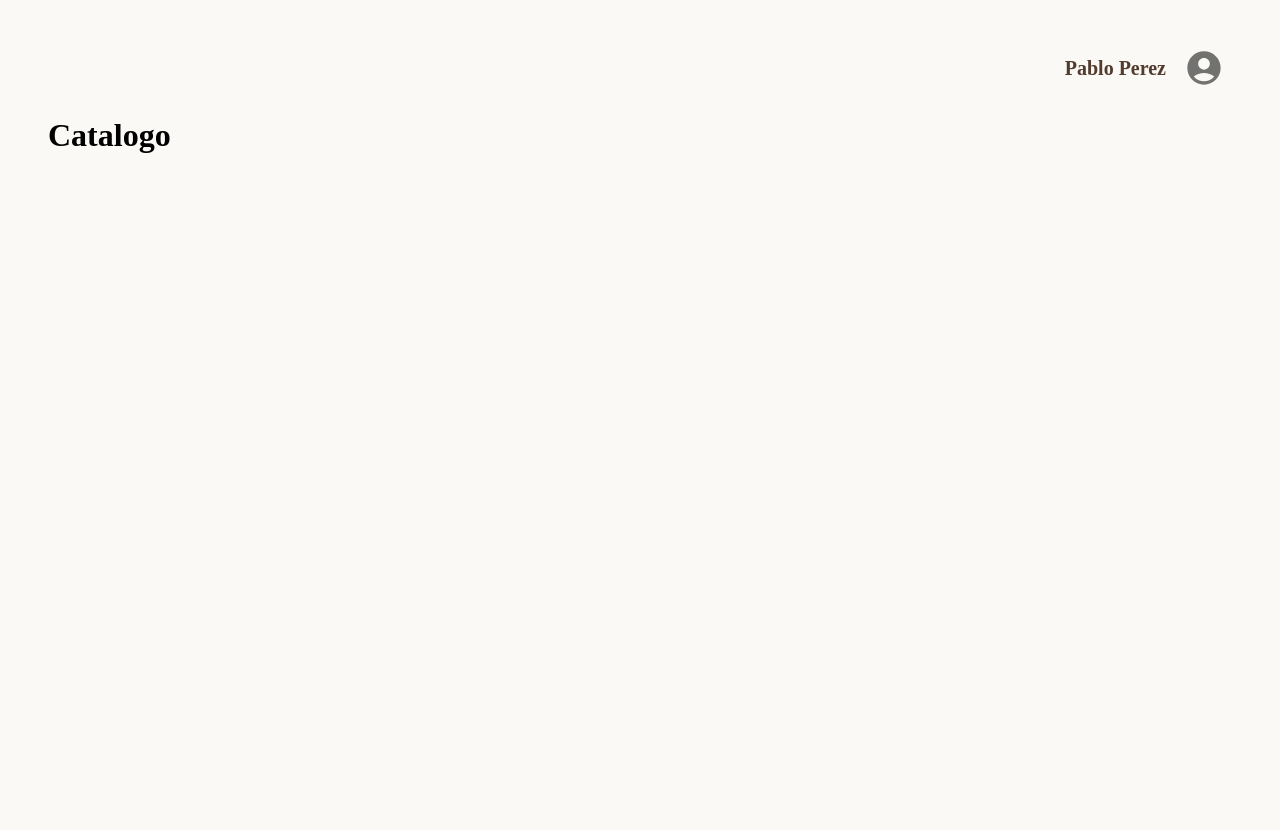
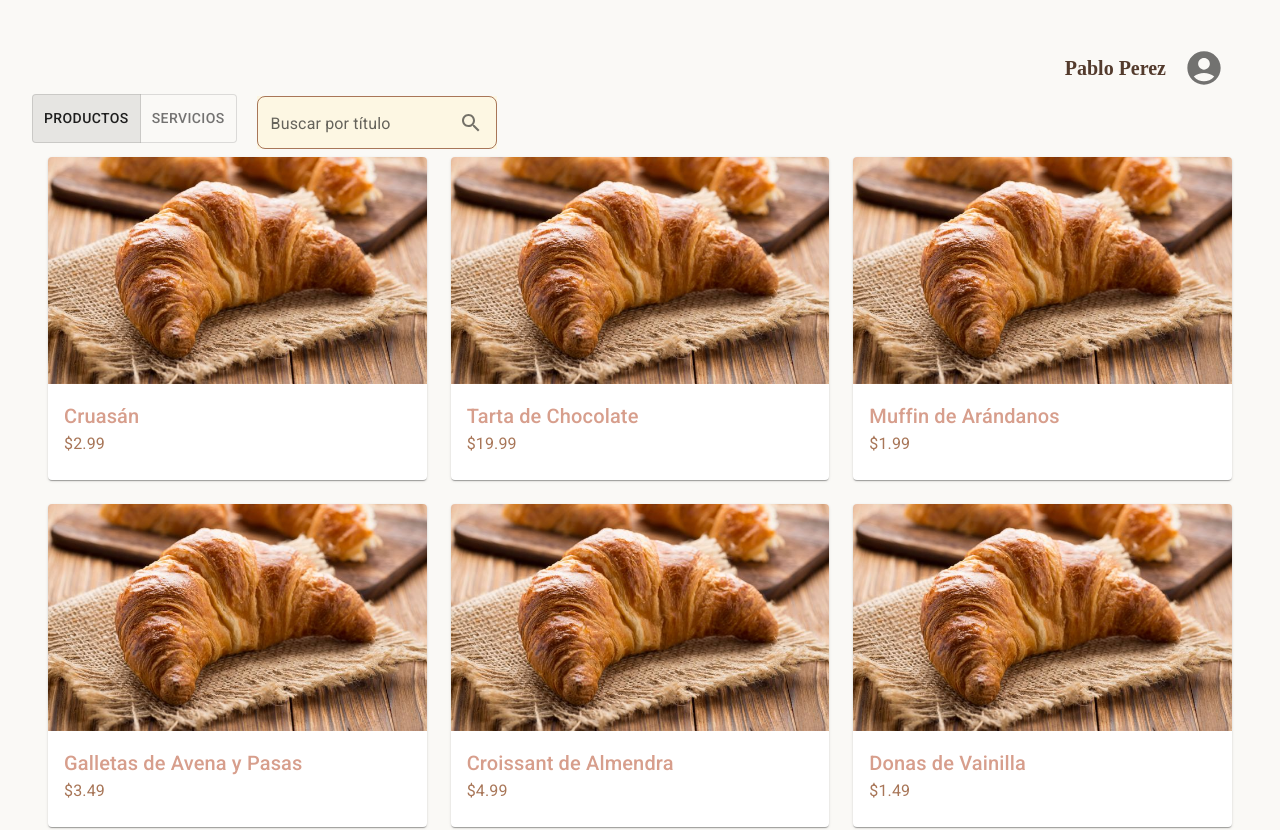
Before and after one commit to fatinoble/muerde-uy, a Next.js app: page /product/catalog/Catalog in a window 1280 px wide. Shown: the top 830 px of the page. Before the commit the page ends 800 px from the top, so only its background shows below. Built offline with nearby package versions, Linux system fonts and the light colour scheme.

Commit message:
catalog layout

```diff
--- a/pages/product/catalog/Catalog.jsx
+++ b/pages/product/catalog/Catalog.jsx
@@ -1,13 +1,52 @@
+import React, { useState } from 'react';
 import Layout from '../../../src/components/UserLayout';
+import ProductCatalog from './components/ProductCatalog';
+import ServiceCatalog from './components/ServiceCatalog';
+import Search from './components/Search';
+import { ToggleButton, ToggleButtonGroup, Grid } from '@mui/material';
 
 const Catalog = () => {
+  const [selectedCatalog, setSelectedCatalog] = useState('products');
+  const [searchQuery, setSearchQuery] = useState('');
+
+  const handleSearchChange = (event) => {
+    setSearchQuery(event.target.value);
+  };
+
+  const handleCatalogTypeChange = (event, newCatalogType) => {
+    if (newCatalogType) {
+      setSearchQuery('');
+      setSelectedCatalog(newCatalogType);
+    }
+  };
 
   return (
     <Layout>
-    <div>
-      <h1>Catalogo</h1>
-    </div>
-     </Layout>
+      <Grid container spacing={2} alignItems="center">
+        <Grid sx={{ textAlign: 'left' }}>
+          <ToggleButtonGroup
+            value={selectedCatalog}
+            exclusive
+            onChange={handleCatalogTypeChange}
+            aria-label="catalog type"
+          >
+            <ToggleButton value="products" aria-label="products">
+              Productos
+            </ToggleButton>
+            <ToggleButton value="services" aria-label="services">
+              Servicios
+            </ToggleButton>
+          </ToggleButtonGroup>
+        </Grid>
+        <Grid sx={{ textAlign: 'left', width: '50%', marginLeft: '20px'}}>
+          <Search handleSearchChange={handleSearchChange} searchQuery={searchQuery} />
+        </Grid>
+      </Grid>
+
+      <div>
+        {selectedCatalog === 'products' ? <ProductCatalog searchQuery={searchQuery} /> : <ServiceCatalog searchQuery={searchQuery} />}
+      </div>
+    </Layout>
   );
 };
 
--- /dev/null
+++ b/pages/product/catalog/components/ProductCard.jsx
@@ -0,0 +1,34 @@
+import React from 'react';
+import { Card, CardMedia, CardContent, Typography, Grid } from '@mui/material';
+import { createTheme, ThemeProvider } from '@mui/material/styles';
+
+const theme = createTheme({
+  palette: {
+    primary: {
+      main: '#D79E8C',
+    },
+    secondary: {
+      main: '#A87658',
+    },
+  },
+});
+
+const ProductCard = ({ imageSrc, title, price }) => {
+  return (
+    <ThemeProvider theme={theme}>
+      <Card sx={{ height: '100%' }}>
+        <CardMedia component="img" src={imageSrc} alt={title} />
+        <CardContent>
+          <Typography variant="h6" component="div" color="primary">
+            {title}
+          </Typography>
+          <Typography variant="body1" color="secondary">
+            {price}
+          </Typography>
+        </CardContent>
+      </Card>
+    </ThemeProvider>
+  );
+};
+
+export default ProductCard;
--- /dev/null
+++ b/pages/product/catalog/components/ProductCatalog.jsx
@@ -0,0 +1,133 @@
+import React from 'react';
+import ProductCard from './ProductCard';
+import { Grid } from '@mui/material';
+import { createTheme, ThemeProvider } from '@mui/material/styles';
+
+const products = [
+  {
+    id: 1,
+    title: 'Cruasán',
+    price: '$2.99',
+    image: '/images/croassant.jpg',
+  },
+  {
+    id: 2,
+    title: 'Tarta de Chocolate',
+    price: '$19.99',
+    image: '/images/croassant.jpg',
+  },
+  {
+    id: 3,
+    title: 'Muffin de Arándanos',
+    price: '$1.99',
+    image: '/images/croassant.jpg',
+  },
+  {
+    id: 4,
+    title: 'Galletas de Avena y Pasas',
+    price: '$3.49',
+    image: '/images/croassant.jpg',
+  },
+  {
+    id: 5,
+    title: 'Croissant de Almendra',
+    price: '$4.99',
+    image: '/images/croassant.jpg',
+  },
+  {
+    id: 6,
+    title: 'Donas de Vainilla',
+    price: '$1.49',
+    image: '/images/croassant.jpg',
+  },
+  {
+    id: 7,
+    title: 'Pan de Plátano',
+    price: '$5.99',
+    image: '/images/croassant.jpg',
+  },
+  {
+    id: 8,
+    title: 'Éclair de Frambuesa',
+    price: '$3.99',
+    image: '/images/croassant.jpg',
+  },
+  {
+    id: 9,
+    title: 'Tartaleta de Manzana',
+    price: '$2.49',
+    image: '/images/croassant.jpg',
+  },
+  {
+    id: 10,
+    title: 'Brownie de Nuez',
+    price: '$2.99',
+    image: '/images/croassant.jpg',
+  },
+  {
+    id: 11,
+    title: 'Cupcakes de Fresa',
+    price: '$2.49',
+    image: '/images/croassant.jpg',
+  },
+  {
+    id: 12,
+    title: 'Galletas de Chocolate',
+    price: '$1.99',
+    image: '/images/croassant.jpg',
+  },
+  {
+    id: 13,
+    title: 'Tarta de Limón',
+    price: '$17.99',
+    image: '/images/croassant.jpg',
+  },
+  {
+    id: 14,
+    title: 'Magdalenas de Naranja',
+    price: '$1.49',
+    image: '/images/croassant.jpg',
+  },
+  {
+    id: 15,
+    title: 'Rollos de Canela',
+    price: '$3.99',
+    image: '/images/croassant.jpg',
+  },
+];
+
+const theme = createTheme({
+  palette: {
+    primary: {
+      main: '#FDF7E3',
+    },
+    secondary: {
+      main: '#A87658',
+    },
+  },
+});
+
+const ProductCatalog = ({searchQuery = ''}) => {
+
+  const filteredProducts = products.filter((product) =>
+    product.title.toLowerCase().includes(searchQuery.toLowerCase())
+  );
+
+  return (
+    <ThemeProvider theme={theme}>
+      <Grid container spacing={3} sx={{ display: 'flex', alignItems: 'stretch' }}>
+        {filteredProducts.map((product) => (
+          <Grid item key={product.id} xs={12} sm={6} md={4}>
+            <ProductCard
+              imageSrc={product.image}
+              title={product.title}
+              price={product.price}
+            />
+          </Grid>
+        ))}
+      </Grid>
+    </ThemeProvider>
+  );
+};
+
+export default ProductCatalog;
--- /dev/null
+++ b/pages/product/catalog/components/Search.jsx
@@ -0,0 +1,54 @@
+import React from 'react';
+import { TextField, InputAdornment } from '@mui/material';
+import { createTheme, ThemeProvider } from '@mui/material/styles';
+import SearchIcon from '@mui/icons-material/Search';
+
+const theme = createTheme({
+  palette: {
+    primary: {
+      main: '#FDF7E3',
+    },
+    secondary: {
+      main: '#A87658',
+    },
+  },
+  typography: {
+    fontSize: 14,
+  },
+});
+
+const Search = ({ handleSearchChange, searchQuery }) => {
+  return (
+    <ThemeProvider theme={theme}>
+      <TextField
+        label="Buscar por título"
+        value={searchQuery}
+        onChange={handleSearchChange}
+        fullWidth
+        variant="outlined"
+        margin="normal"
+        InputProps={{
+          endAdornment: (
+            <InputAdornment position="end">
+              <SearchIcon />
+            </InputAdornment>
+          ),
+          style: {
+            fontSize: theme.typography.fontSize,
+            borderRadius: '0.5rem',
+            color: '#000000',
+          },
+        }}
+        sx={{
+          width: '40%',
+          backgroundColor: theme.palette.primary.main,
+          '& .MuiOutlinedInput-root .MuiOutlinedInput-notchedOutline': {
+            borderColor: theme.palette.secondary.main,
+          },
+        }}
+      />
+    </ThemeProvider>
+  );
+};
+
+export default Search;
--- /dev/null
+++ b/pages/product/catalog/components/ServiceCatalog.jsx
@@ -0,0 +1,65 @@
+import React from 'react';
+import ProductCard from './ProductCard';
+import { Grid } from '@mui/material';
+const services = [
+  {
+    id: 1,
+    title: 'Servicio de Pastelería para Cumpleaños',
+    price: '$99.99',
+    image: '/images/party-cake.jpg',
+  },
+  {
+    id: 2,
+    title: 'Servicio de Pastelería para Fiestas de Matrimonio',
+    price: '$199.99',
+    image: '/images/party-cake.jpg',
+  },
+  {
+    id: 3,
+    title: 'Servicio de Pastelería para Eventos Corporativos',
+    price: '$149.99',
+    image: '/images/party-cake.jpg',
+  },
+  {
+    id: 4,
+    title: 'Servicio de Pastelería para Aniversarios',
+    price: '$79.99',
+    image: '/images/party-cake.jpg',
+  },
+  {
+    id: 5,
+    title: 'Servicio de Pastelería para Baby Showers',
+    price: '$89.99',
+    image: '/images/party-cake.jpg',
+  },
+  {
+    id: 6,
+    title: 'Servicio de Pastelería para Eventos Especiales',
+    price: '$129.99',
+    image: '/images/party-cake.jpg',
+  },
+];
+
+
+const ServiceCatalog = ({searchQuery = ''}) => {
+
+  const filteredServices = services.filter((service) =>
+  service.title.toLowerCase().includes(searchQuery.toLowerCase())
+);
+
+  return (
+        <Grid container spacing={3} sx={{ display: 'flex', alignItems: 'stretch' }}>
+        {filteredServices.map((service) => (
+          <Grid item key={service.id} xs={12} sm={6} md={4}>
+            <ProductCard
+              imageSrc={service.image}
+              title={service.title}
+              price={service.price}
+            />
+          </Grid>
+        ))}
+      </Grid>
+  );
+};
+
+export default ServiceCatalog;
```
Also changed, not shown: public/images/croassant.jpg (added), public/images/party-cake.jpg (added).
